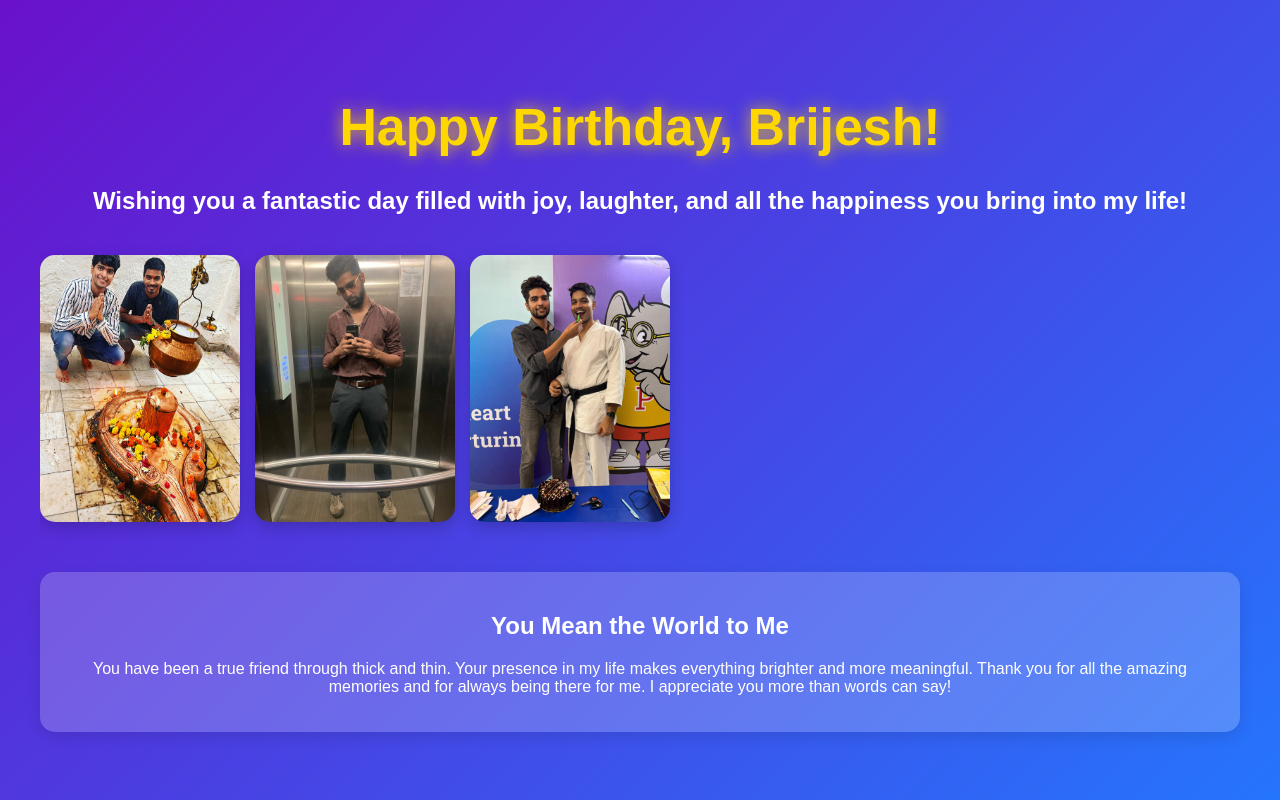
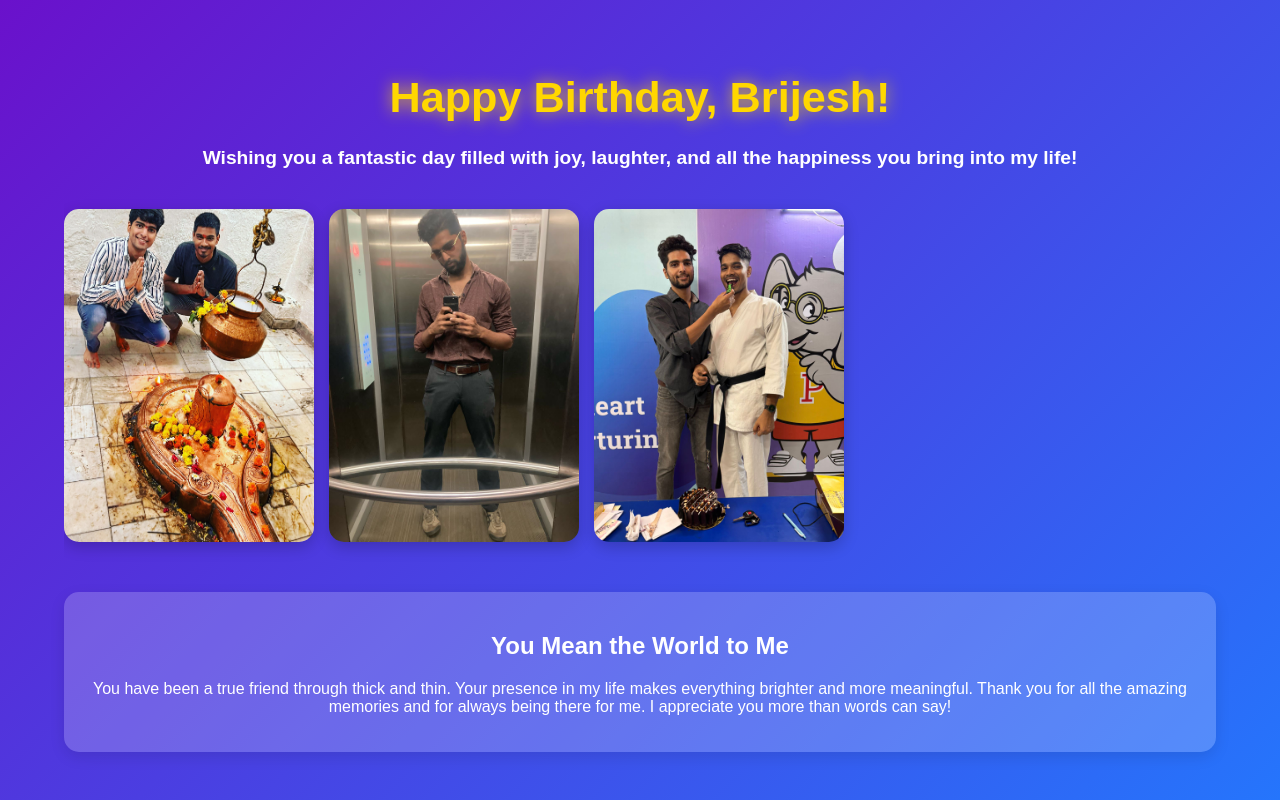
Before and after one commit to Ashirwad700/Brijesh, a plain HTML site: page index.html in a window 1280 px wide. Drawn offline with Linux system fonts and the light colour scheme.

Commit message:
Update index.html

```diff
--- a/index.html
+++ b/index.html
@@ -18,17 +18,17 @@
             color: #ffffff;
             font-family: 'Poppins', sans-serif;
             text-align: center;
-            overflow: hidden;
+            overflow-x: hidden;
             position: relative;
         }
         .container {
-            width: 100%;
+            width: 90%;
             max-width: 1200px;
             padding: 20px;
             z-index: 1;
         }
         .glow {
-            font-size: 3em;
+            font-size: 2.5em;
             color: #ffd700;
             text-shadow: 0 0 15px rgba(255, 215, 0, 0.8);
             animation: pulse 2s infinite alternate;
@@ -38,7 +38,7 @@
             100% { transform: scale(1.1); }
         }
         .message {
-            font-size: 1.5em;
+            font-size: 1.2em;
             margin: 20px 0;
             font-weight: bold;
         }
@@ -50,6 +50,10 @@
             gap: 15px;
             padding: 20px 0;
             -webkit-overflow-scrolling: touch;
+            scrollbar-width: none;
+        }
+        .gallery-container::-webkit-scrollbar {
+            display: none;
         }
         .gallery {
             display: flex;
@@ -57,7 +61,8 @@
             gap: 15px;
         }
         .gallery img {
-            width: 200px;
+            width: 80vw;
+            max-width: 250px;
             height: auto;
             border-radius: 15px;
             transition: transform 0.3s, box-shadow 0.3s;
@@ -75,6 +80,10 @@
             border-radius: 15px;
             box-shadow: 0 5px 15px rgba(0, 0, 0, 0.1);
         }
+        @media (max-width: 600px) {
+            .glow { font-size: 2em; }
+            .message { font-size: 1em; }
+        }
     </style>
 </head>
 <body>
@@ -87,7 +96,7 @@
                 <img src="./IMG-20250207-WA0007.jpg" alt="Photo 1">
                 <img src="./IMG-20250207-WA0005.jpg" alt="Photo 2">
                 <img src="./IMG-20240708-WA0001.jpg" alt="Photo 3">
-                </div>
+            </div>
         </div>
 
         <div class="appreciation">
```
